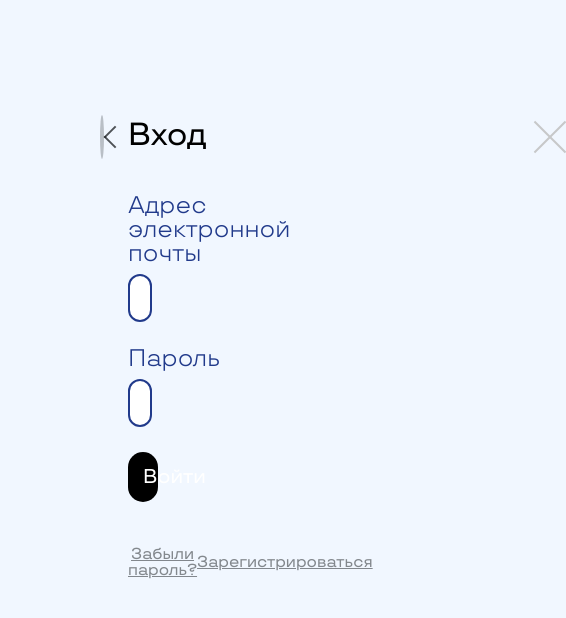
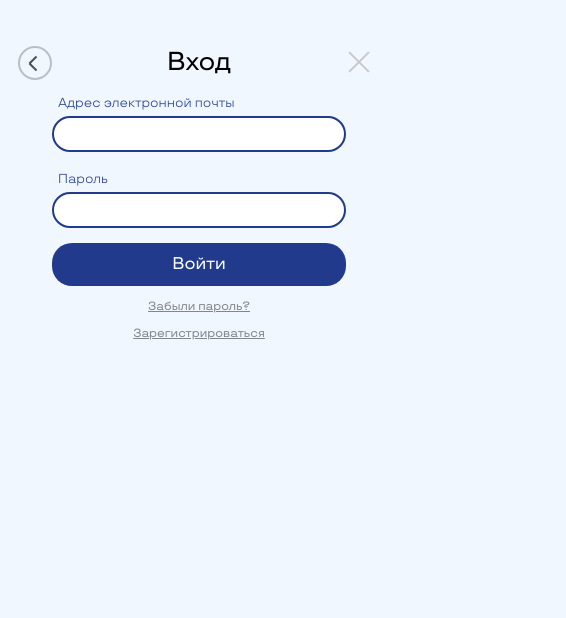
Before and after one commit to yeeeip/SovcomTrade, a React (Create React App) app in the folder frontend/CurrencyApplication/: page /entry in a window 390 px wide. Shown: the top 618 px of the page, 566 px wide, since content can reach past the window. Built offline with nearby package versions, Linux system fonts and the light colour scheme.

Commit message:
AdaptationEntry

```diff
--- a/frontend/CurrencyApplication/src/components/RegisterPage/Entry.jsx
+++ b/frontend/CurrencyApplication/src/components/RegisterPage/Entry.jsx
@@ -7,7 +7,7 @@ import { ExitButton } from "./styles/ExitButton"
 import { SmallButton } from "./styles/SmallButton"
 import { useDispatch, useSelector } from "react-redux"
 const CustomFormContainer = styled.div`
-	padding: 120px 400px 120px 24px;
+	padding: 120px 100px 120px 24px;
 	width: 60%;
 	& > *:not(:last-child) {
 		margin-bottom: 25px;
@@ -15,11 +15,39 @@ const CustomFormContainer = styled.div`
 	& > *:first-child {
 		margin-bottom: 42px;
 	}
+	@media (max-width: 1100px) {
+		margin-bottom: 20px;
+	}
+	@media (max-width: 768px) {
+		padding: 50px 0px 0px 0px;
+		width: 85%;
+		& > *:first-child {
+			margin-bottom: 25px;
+		}
+		& > *:not(:last-child) {
+			margin-bottom: 15px;
+		}
+	}
+`
+const CustomTitleDiv = styled.div`
+	display: "flex";
+	gap: "20px";
+	@media (max-width: 768px) {
+		display: flex;
+		justify-content: center;
+		align-items: center;
+	}
 `
 const CustomTitle = styled.p`
 	font-family: "TT Travels";
 	font-weight: 500;
 	font-size: 32px;
+	@media (max-width: 1100px) {
+		font-size: 30px;
+	}
+	@media (max-width: 900px) {
+		font-size: 26px;
+	}
 `
 const CustomButtonBlock = styled.div`
 	display: flex;
@@ -28,6 +56,10 @@ const CustomButtonBlock = styled.div`
 	width: 100%;
 	padding-top: 20px;
 	margin: 0 auto;
+	@media (max-width: 410px) {
+		flex-direction: column;
+		padding-top: 0px;
+	}
 `
 
 const CustomBGImage = styled.div`
@@ -36,6 +68,9 @@ const CustomBGImage = styled.div`
 	background-repeat: no-repeat;
 	background-position: center;
 	background-size: cover;
+	@media (max-width: 768px) {
+		display: none;
+	}
 `
 const CustomContainer = styled.div`
 	display: flex;
@@ -46,6 +81,16 @@ const CustomContainer = styled.div`
 	}
 	& > *:last-child {
 		margin: 115px 100px 0 0;
+	}
+	@media (max-width: 768px) {
+		& > *:nth-child(2) {
+			margin: 46px 0 0 18px;
+		}
+	}
+	@media (max-width: 768px) {
+		& > *:last-child {
+			margin: 40px 0px 0 0;
+		}
 	}
 `
 const CustomLinkButton = styled.a`
@@ -76,10 +121,10 @@ function Entry() {
 			<CustomBGImage />
 			<BackButton href={"/"} />
 			<CustomFormContainer>
-				<div style={{ display: "flex", gap: "20px" }}>
+				<CustomTitleDiv>
 					<CustomTitle>Вход</CustomTitle>
 					{generalError.valid && <CustomTitle style={{ color: "red" }}>{generalError.value}</CustomTitle>}
-				</div>
+				</CustomTitleDiv>
 				<Input
 					target={"email"}
 					title={"Адрес электронной почты"}
--- a/frontend/CurrencyApplication/src/components/RegisterPage/Registration.jsx
+++ b/frontend/CurrencyApplication/src/components/RegisterPage/Registration.jsx
@@ -23,14 +23,14 @@ const CustomTitle = styled.p`
 	font-family: "TT Travels";
 	font-weight: 500;
 	font-size: 32px;
+	@media (max-width: 1100px) {
+		font-size: 26px;
+	}
 `
 const CustomButtonBlock = styled.div`
 	display: flex;
-	justify-content: center;
+	justify-content: space-around;
 	align-items: center;
-	width: 50%;
-	margin: 0 auto;
-	gap: 15px;
 `
 
 const CustomBGImage = styled.div`
--- a/frontend/CurrencyApplication/src/components/RegisterPage/styles/BackButton.jsx
+++ b/frontend/CurrencyApplication/src/components/RegisterPage/styles/BackButton.jsx
@@ -28,6 +28,20 @@ const CustomArrow = styled.a`
 		top: 60%;
 		transform: rotate(45deg);
 	}
+	@media (max-width: 900px) {
+		max-width: 34px;
+		max-height: 34px;
+		& > * {
+			width: 10px;
+		}
+	}
+	@media (max-width: 900px) {
+		max-width: 34px;
+		max-height: 34px;
+		& > * {
+			width: 10px;
+		}
+	}
 `
 
 export const BackButton = ({ href }) => {
--- a/frontend/CurrencyApplication/src/components/RegisterPage/styles/Button.jsx
+++ b/frontend/CurrencyApplication/src/components/RegisterPage/styles/Button.jsx
@@ -22,7 +22,7 @@ const CustomButton = styled.button`
 	padding: 30px;
 	width: 100%;
 	text-align: center;
-	background: #000;
+	background: #213A8B;
 	border-radius: 20px;
 	cursor: pointer;
 	user-select: none;
@@ -30,6 +30,14 @@ const CustomButton = styled.button`
 	@media (max-width: 1200px) {
 		font-size: 20px;
 		padding: 15px;
+	}
+	@media (max-width: 1100px) {
+		font-size: 16px;
+		padding: 13px;
+	}
+	@media (max-width: 950px) {
+		font-size: 14px;
+		padding: 10px;
 	}
 `
 const CustomLinkButton = styled.a`
@@ -41,7 +49,7 @@ const CustomLinkButton = styled.a`
 	padding: 30px;
 	width: 100%;
 	text-align: center;
-	background: #000;
+	background: #213A8B;
 	text-decoration: none;
 	border-radius: 20px;
 	cursor: pointer;
@@ -49,6 +57,13 @@ const CustomLinkButton = styled.a`
 	@media (max-width: 1200px) {
 		font-size: 20px;
 		padding: 15px;
+	}@media (max-width: 900px) {
+		font-size: 17px;
+		padding: 13px;
+	}
+	@media (max-width: 285px) {
+		font-size: 13px;
+		padding: 10px;
 	}
 `
 
--- a/frontend/CurrencyApplication/src/components/RegisterPage/styles/ExitButton.jsx
+++ b/frontend/CurrencyApplication/src/components/RegisterPage/styles/ExitButton.jsx
@@ -25,6 +25,19 @@ const CustomArrow = styled.a`
 	& > *:nth-child(2) {
 		transform: rotate(45deg);
 	}
+	@media (max-width: 1100px) {
+		& > * {
+			width: 35px;
+		}
+	}
+	@media (max-width: 900px) {
+		& > * {
+			width: 28px;
+		}
+	}
+	@media (max-width: 768px) {
+		margin: 40px 0px 0 0;
+	}
 `
 
 export const ExitButton = () => {
--- a/frontend/CurrencyApplication/src/components/RegisterPage/styles/Input.jsx
+++ b/frontend/CurrencyApplication/src/components/RegisterPage/styles/Input.jsx
@@ -16,6 +16,22 @@ const CustomTitle = styled.p`
 	font-weight: normal;
 	font-size: 24px;
 	color: ${(props) => (props.caution === true ? "#DA5155" : "#213A8B")};
+	@media (max-width: 1200px) {
+		font-size: 20px;
+		padding: 10px;
+	}
+	@media (max-width: 1100px) {
+		font-size: 16px;
+		padding: 8px;
+	}
+	@media (max-width: 900px) {
+		font-size: 13px;
+		padding: 6px;
+	}
+	@media (max-width: 285px) {
+		font-size: 11px;
+		padding: 6px;
+	}
 `
 
 const CustomInput = styled.input`
@@ -28,9 +44,16 @@ const CustomInput = styled.input`
 	&:focus {
 		outline: none;
 	}
-	@media (max-width: 1200px) {
-		font-size: 20px;
+	@media (max-width: 1100px) {
+		font-size: 16px;
 		padding: 10px;
+	}@media (max-width: 900px) {
+		font-size: 13px;
+		padding: 8px;
+	}
+	@media (max-width: 285px) {
+		font-size: 11px;
+		padding: 5px;
 	}
 `
 
@@ -41,6 +64,9 @@ const CustomInputField = styled.div`
 		margin-bottom: 16px;
 		@media (max-width: 1200px) {
 			margin-bottom: 8px;
+		}
+		@media (max-width: 1100px) {
+			margin-bottom: 0px;
 		}
 	}
 `
--- a/frontend/CurrencyApplication/src/components/RegisterPage/styles/Slider/NextButton.jsx
+++ b/frontend/CurrencyApplication/src/components/RegisterPage/styles/Slider/NextButton.jsx
@@ -25,6 +25,17 @@ const CustomButton = styled.button`
 		transform: rotate(-30deg);
 		top: 61%;
 	}
+	@media (max-width: 1100px) {
+		top: 205px;
+		@media (max-width: 1100px) {
+			top: 180px;
+			width: 40px;
+			height: 40px;
+		* {
+			width: 20px;
+		}
+	}
+	}
 `
 export const NextButton = ({ handlefunc, boxheight }) => {
 	return (
--- a/frontend/CurrencyApplication/src/components/RegisterPage/styles/Slider/PrevButton.jsx
+++ b/frontend/CurrencyApplication/src/components/RegisterPage/styles/Slider/PrevButton.jsx
@@ -25,6 +25,14 @@ const CustomButton = styled.button`
 		transform: rotate(30deg);
 		top: 61%;
 	}
+	@media (max-width: 1100px) {
+		top: 180px;
+		width: 40px;
+		height: 40px;
+		* {
+		width: 20px;
+		}
+	}
 `
 export const PrevButton = ({ handlefunc, boxheight }) => {
 	return (
--- a/frontend/CurrencyApplication/src/components/RegisterPage/styles/SmallButton.jsx
+++ b/frontend/CurrencyApplication/src/components/RegisterPage/styles/SmallButton.jsx
@@ -33,6 +33,15 @@ const CustomLinkButton = styled.a`
 	border: none;
 
 	cursor: pointer;
+	@media (max-width: 1200px) {
+		font-size: 14px;
+	}
+	@media (max-width: 950px) {
+		font-size: 12px;
+	}
+	@media (max-width: 410px) {
+		margin-bottom: 15px;
+	}
 `
 
 export const SmallButton = ({ href, content }) => {
--- a/frontend/CurrencyApplication/src/components/RegisterPage/styles/SmallGreyText.jsx
+++ b/frontend/CurrencyApplication/src/components/RegisterPage/styles/SmallGreyText.jsx
@@ -5,6 +5,12 @@ const CustomText = styled.p`
 	font-size: 16px;
 	color: rgba(29, 31, 36, 0.5);
 	width: fit-content;
+	@media (max-width: 1200px) {
+		font-size: 14px;
+	}
+	@media (max-width: 950px) {
+		font-size: 12px;
+	}
 `
 
 export const SmallGreyText = ({ children }) => {
```
